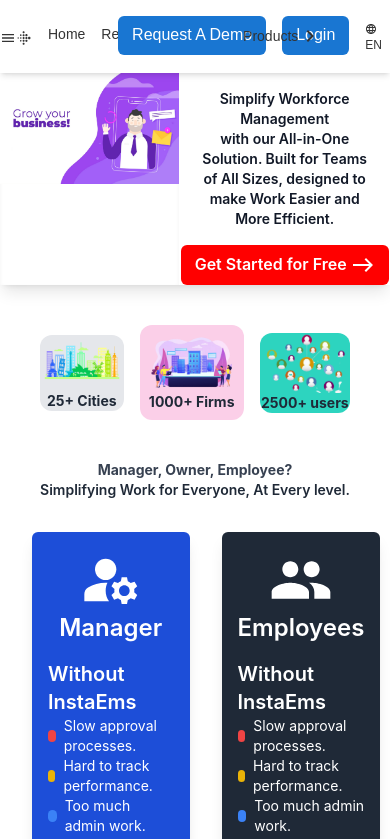
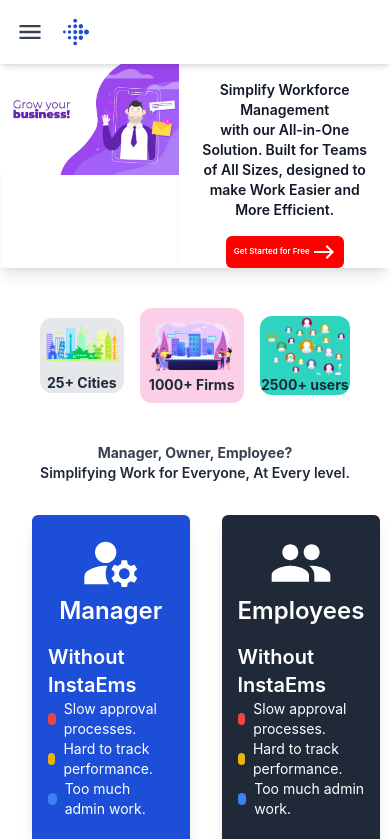
Before and after one commit to admin-insta/insta-ems, a React (Create React App) app: page / in a window 390 px wide. Shown: the top 839 px of the page. Built offline with nearby package versions, Linux system fonts and the light colour scheme.

Commit message:
login api integrated with frontend and responsivness added to header and add profile dialog

```diff
--- a/package.json
+++ b/package.json
@@ -16,7 +16,8 @@
     "react-redux": "^9.2.0",
     "react-router-dom": "^7.1.1",
     "react-scripts": "5.0.1",
-    "rsuite": "^5.76.3"
+    "rsuite": "^5.76.3",
+    "styled-components": "^6.1.15"
   },
   "scripts": {
     "start": "react-scripts start",
--- a/src/api/auth.js
+++ b/src/api/auth.js
@@ -16,7 +16,7 @@
 
       if (data.token) {
         localStorage.setItem("authToken", data.token);
-        return { success: true, token: data.token };
+        return { success: true, token: data.token, user: data.user };
       } else {
         return { success: false, message: "Invalid credentials" };
       }
--- a/src/components/Header.js
+++ b/src/components/Header.js
@@ -1,41 +1,32 @@
-import React, { useEffect, useState } from "react";
+import React, { useState, useEffect } from "react";
+import { useNavigate } from "react-router-dom";
+import { useDispatch, useSelector } from "react-redux";
+import { removeUser } from "./store/userSlice";
+import { deleteCookie, getCookie } from "../cookieStorage/cookie";
+import Button from "../components/utils/theme/Button";
 import LanguageIcon from "@mui/icons-material/Language";
 import FitbitIcon from "@mui/icons-material/Fitbit";
 import MenuIcon from "@mui/icons-material/Menu";
 import ChevronRightOutlinedIcon from "@mui/icons-material/ChevronRightOutlined";
-import { useNavigate } from "react-router-dom";
-import { useDispatch, useSelector } from "react-redux";
-import { addUser, removeUser } from "./store/userSlice";
-import { setCookie, getCookie, deleteCookie } from "../cookieStorage/cookie"; // Assuming you have cookie utility functions
-import Button from "../components/utils/theme/Button";
+import CloseIcon from "@mui/icons-material/Close";
 
 const Header = () => {
   const dispatch = useDispatch();
   const navigate = useNavigate();
-  const [user, setUser] = useState(null); // Local state to store user
+  const userData = useSelector((state) => state.user);
+  const [user, setUser] = useState(null);
   const [showProduct, setShowProduct] = useState(false);
+  const [isMobileMenuOpen, setIsMobileMenuOpen] = useState(false);
 
-  // Check user authentication based on cookies when the component mounts
   useEffect(() => {
     const token = getCookie("authToken");
-    console.log("token is", token)
     if (token) {
-      // You can decode the token and get user info if needed
-      const userInfo = JSON.parse(atob(token.split('.')[1])); // Assuming JWT token is used
-      setUser(userInfo); // Set user from decoded token
-      dispatch(
-        addUser({
-          uid: userInfo.uid,
-          email: userInfo.email,
-          name: userInfo.name,
-          photoUrl: userInfo.photoUrl,
-        })
-      );
+      setUser(userData);
     } else {
       setUser(null);
       dispatch(removeUser());
     }
-  }, [dispatch]);
+  }, [userData, dispatch]);
 
   // Handle Sign In
   const handleSignIn = () => {
@@ -45,93 +36,134 @@
   // Handle Sign Out
   const handleSignOut = () => {
     deleteCookie("authToken"); // Remove the cookie on logout
-    setUser(null); // Reset user state
-    dispatch(removeUser()); // Clear user from Redux store
-    navigate("/"); // Redirect to home
+    setUser(null); // Reset local user state
+    dispatch(removeUser()); // Clear Redux store user data
+    navigate("/"); // Redirect to home page
   };
 
   return (
-    <div className="grid grid-cols-12 font-nunito z-10 sticky top-0 justify-center items-center lg:text-base md:text-sm sm:text-xs xs:text-xs whitespace-nowrap shadow-md bg-white">
-      {/* First Menu-Item sidebar and Logo */}
-      <div className="grid grid-flow-col justify-start items-center col-span-6">
-        <span className="lg:mx-4 md:mx-2 sm:m-1">
+    <header className="sticky top-0 z-50 bg-white shadow-md">
+      <div className="container mx-auto px-4 lg:px-8">
+        <div className="flex items-center justify-between py-4">
+          {/* Left Side - Logo and Hamburger Menu Icon */}
+          <div className="flex items-center space-x-4">
+            <div className="lg:hidden">
               <MenuIcon
-            className="hover:scale-110 transition-all ease-in-out hover:shadow-md"
-            sx={{
-              fontSize: { lg: 28, md: 24, sm: 20, xs: 16 },
-            }}
+                className="text-gray-700 cursor-pointer"
+                sx={{ fontSize: 28 }}
+                onClick={() => setIsMobileMenuOpen(true)}
               />
+            </div>
+            <FitbitIcon
+              className="text-blue-700 cursor-pointer hover:scale-110 transition-all"
+              sx={{ fontSize: 32 }}
+              onClick={() => navigate("/")}
+            />
+          </div>
+
+          {/* Desktop Navigation */}
+          <nav className="hidden lg:flex space-x-6">
+            <span
+              onClick={() => (user ? navigate("/userview") : navigate("/"))}
+              className="cursor-pointer hover:text-blue-700 transition-all"
+            >
+              Home
             </span>
-        <span className="lg:mx-4 md:mx-2 sm:m-1">
-          <FitbitIcon
-            className="hover:scale-110 transition-all ease-in-out hover:shadow-md"
-            sx={{
-              fontSize: { lg: 28, md: 24, sm: 20, xs: 16 },
-            }}
+            <span className="cursor-pointer hover:text-blue-700 transition-all">
+              Resources
+            </span>
+            <span className="cursor-pointer hover:text-blue-700 transition-all">
+              Pricing
+            </span>
+
+            {/* Dropdown for Products */}
+            <div
+              className="relative cursor-pointer"
+              onMouseEnter={() => setShowProduct(true)}
+              onMouseLeave={() => setShowProduct(false)}
+            >
+              <span className="flex items-center hover:text-blue-700 transition-all">
+                Products
+                <ChevronRightOutlinedIcon
+                  className={`ml-1 transition-transform duration-300 ${
+                    showProduct ? "rotate-90" : "rotate-0"
+                  }`}
                 />
               </span>
 
-        <ul className="grid grid-flow-col justify-start m-2">
-          <li
+              {showProduct && <ProductMenu />}
+            </div>
+          </nav>
+
+          {/* Right Side Buttons */}
+          <div className="hidden lg:flex items-center space-x-4">
+            <Button onClick={() => navigate("/demorequest")}>
+              Request A Demo
+            </Button>
+            <Button onClick={user ? handleSignOut : handleSignIn}>
+              {user ? "Logout" : "Login"}
+            </Button>
+            <div className="flex items-center space-x-1 cursor-pointer">
+              <LanguageIcon sx={{ fontSize: 24 }} />
+              <p className="text-sm">EN</p>
+            </div>
+          </div>
+        </div>
+      </div>
+
+      {/* Mobile Menu (for sm, md, xs devices) */}
+      {isMobileMenuOpen && (
+        <div className="lg:hidden fixed inset-0 bg-white z-40 shadow-lg p-4">
+          <div className="flex justify-between items-center">
+            <span className="text-xl font-semibold">Menu</span>
+            <CloseIcon
+              className="text-gray-700 cursor-pointer hover:scale-110 transition-all"
+              onClick={() => setIsMobileMenuOpen(false)}
+            />
+          </div>
+          <nav className="mt-4 space-y-4">
+            <span
               onClick={() => {
+                setIsMobileMenuOpen(false);
                 user ? navigate("/userview") : navigate("/");
               }}
-            className="hover:scale-110 transition-all ease-in-out m-2 cursor-pointer"
+              className="block cursor-pointer hover:text-blue-700 transition-all"
             >
               Home
-          </li>
-          <li className=" hover:scale-110 transition-all ease-in-out m-2">
+            </span>
+            <span className="block cursor-pointer hover:text-blue-700 transition-all">
               Resources
-          </li>
-          <li className=" hover:scale-110 transition-all ease-in-out m-2">
+            </span>
+            <span className="block cursor-pointer hover:text-blue-700 transition-all">
               Pricing
-          </li>
+            </span>
 
-          <div
-            className="relative"
-            onMouseEnter={() => setShowProduct(true)}
-            onMouseLeave={() => setShowProduct(false)}
+            {/* Mobile Dropdown for Products */}
+            <div>
+              <span
+                className="flex items-center cursor-pointer hover:text-blue-700 transition-all"
+                onClick={() => setShowProduct(!showProduct)}
               >
-            <li className="group hover:scale-110 transition-all ease-in-out m-2 flex items-center duration-300 cursor-pointer">
                 Products
                 <ChevronRightOutlinedIcon
-                className={`transition-transform duration-5000 ease-in-out transform  ${
+                  className={`ml-1 transition-transform duration-300 ${
                     showProduct ? "rotate-90" : "rotate-0"
                   }`}
                 />
-            </li>
-
-            {/* Show Product Menu */}
+              </span>
               {showProduct && <ProductMenu />}
             </div>
-        </ul>
-      </div>
 
-      {/* second Menu-Item Language-Icon */}
-      <div className="grid grid-flow-col col-span-6 justify-end">
-        <ul className="pt-2 grid grid-flow-col  justify-end items-center">
-          <li className=" p-2 hover:scale-105 transition-all ease-in-out ">
             <Button onClick={() => navigate("/demorequest")}>
               Request A Demo
             </Button>
-          </li>
-          <li className="p-2 hover:scale-105 transition-all ease-in-out ">
             <Button onClick={user ? handleSignOut : handleSignIn}>
               {user ? "Logout" : "Login"}
             </Button>
-          </li>
-          <li className="p-2">
-            <LanguageIcon
-              className="hover:scale-110 transition-all ease-in-out hover:shadow-md"
-              sx={{
-                fontSize: { xs: 12, sm: 16, md: 20, lg: 24 },
-              }}
-            />
-            <p className="text-xs text-center cursor-pointer">EN</p>
-          </li>
-        </ul>
+          </nav>
         </div>
-    </div>
+      )}
+    </header>
   );
 };
 
@@ -139,24 +171,20 @@
 
 export const ProductMenu = () => {
   return (
-    <div className="absolute top-10 left-0 bg-white shadow-lg p-4 rounded-md w-48 md:w-56 lg:w-64 z-50">
+    <div className="absolute left-0 bg-white shadow-lg p-4 rounded-md w-48 md:w-56 lg:w-64 z-50">
       <ul className="text-sm">
-        <li className="p-4 hover:scale-105  transition-all ease-in-out cursor-pointer">
-          HRMS
-        </li>
-        <li className="p-4 hover:scale-105 transition-all ease-in-out  cursor-pointer">
-          Payroll System
-        </li>
-        <li className="p-4 hover:scale-105  transition-all ease-in-out cursor-pointer">
+        <li className="p-2 hover:bg-gray-100 cursor-pointer">HRMS</li>
+        <li className="p-2 hover:bg-gray-100 cursor-pointer">Payroll System</li>
+        <li className="p-2 hover:bg-gray-100 cursor-pointer">
           Leave Management
         </li>
-        <li className="p-4 hover:scale-105 transition-all ease-in-out cursor-pointer">
+        <li className="p-2 hover:bg-gray-100 cursor-pointer">
           Attendance Management
         </li>
-        <li className="p-4 hover:scale-105 transition-all ease-in-out cursor-pointer">
+        <li className="p-2 hover:bg-gray-100 cursor-pointer">
           Employee Engagement
         </li>
-        <li className="p-4 hover:scale-105 transition-all ease-in-out cursor-pointer">
+        <li className="p-2 hover:bg-gray-100 cursor-pointer">
           Performance Management
         </li>
       </ul>
--- a/src/components/utils/theme/Button.js
+++ b/src/components/utils/theme/Button.js
@@ -1,57 +1,45 @@
 import React from "react";
+import styled from "styled-components";
 import theme from "./theme";
 
+// Using $ prefix to make the variant prop transient
+const StyledButton = styled.button`
+  padding: 8px 14px;
+  font-size: 1rem;
+  border-radius: ${theme.borderRadius};
+  border: none;
+  cursor: pointer;
+  transition: all 0.3s ease-in-out;
+  width: auto;
+  background: ${(props) => (props.$variant === "primary" ? theme.colors.primary : theme.colors.secondary)};
+  color: white;
+
+  /* Responsive Styles */
+  @media (max-width: 768px) {
+    width: 100%;
+    padding: 10px 16px;
+    font-size: 0.8rem;
+  }
+
+  @media (max-width: 480px) {
+    width: 100%;
+    padding: 4px 8px;
+    font-size: 0.5rem;
+  }
+
+  @media (max-width: 370px) {
+    width: 100%;
+    padding: 4px 8px;
+    font-size: 0.5rem;
+  }
+`;
+
 const Button = ({ children, onClick, variant = "primary" }) => {
-  const styles = {
-    primary: {
-      background: theme.colors.primary,
-      color: "white",
-      padding: "8px 14px",
-      fontSize: "1rem",
-      borderRadius: theme.borderRadius,
-      border: "none",
-      cursor: "pointer",
-      transition: "all 0.3s ease-in-out",
-      width: "auto",
-    },
-    secondary: {
-      background: theme.colors.secondary,
-      color: "white",
-      padding: "8px 14px",
-      fontSize: "1rem",
-      borderRadius: theme.borderRadius,
-      border: "none",
-      cursor: "pointer",
-      transition: "all 0.3s ease-in-out",
-      width: "auto",
-    },
-  };
-
   return (
-    <button style={{ ...styles[variant], ...responsiveStyles }} type="button" onClick={onClick}>
+    <StyledButton $variant={variant} type="button" onClick={onClick}>
       {children}
-    </button>
+    </StyledButton>
   );
 };
 
-// Responsive Styles
-const responsiveStyles = {
-  width: "auto",
-  "@media (max-width: 768px)": {
-    width: "100%", // Full width on smaller screens
-    padding: "10px 16px",
-    fontSize: "0.8rem",
-  },
-  "@media (max-width: 480px)": {
-    width: "100%",
-    padding: "4px 8px",
-    fontSize: "0.5rem",
-  },
-  "@media (max-width: 370px)": {
-    width: "100%",
-    padding: "4px 8px",
-    fontSize: "0.5rem",
-  },
-};
-
 export default Button;
```
Also changed, not shown: src/components/Login.js (+37 -15 lines), src/components/userView/MainPage.js (+5 -4 lines), src/components/userView/UserHome.js (+6 -4 lines), src/components/userView/people/ManagePeople.js (+59 -38 lines), src/cookieStorage/cookie.js (+10 -9 lines), 1 other file (tests, documents, lock files or other folders). Lines whose indentation alone changed are shown as unchanged.
